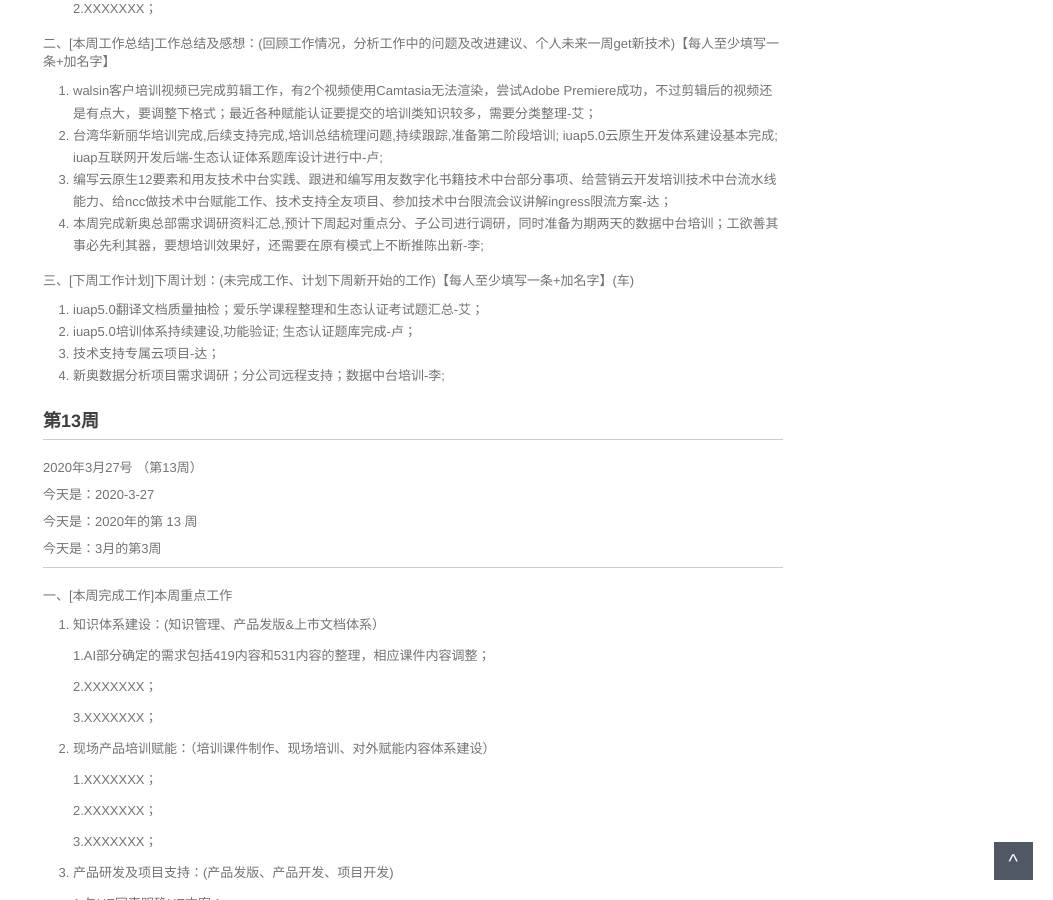
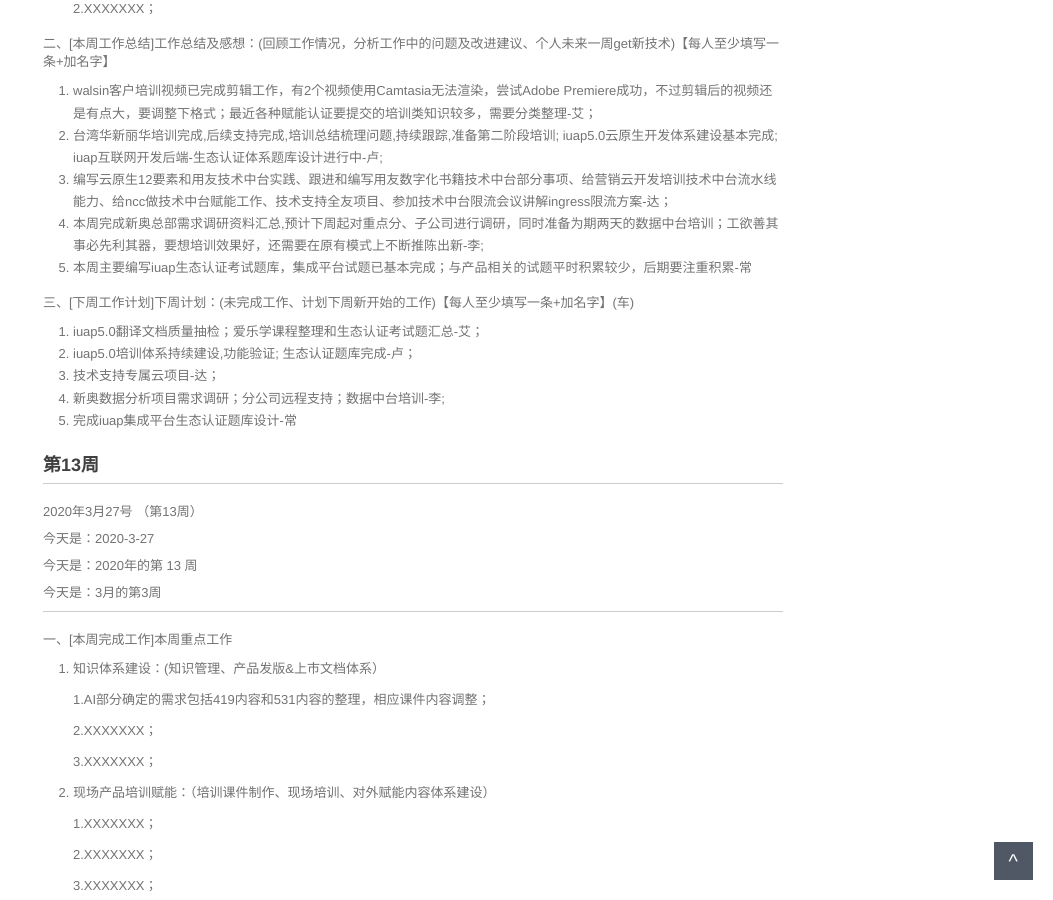
Before and after one commit to walllFlower/blog, a Jekyll site: the page built from 2020-02-28-day_report.md, in a window 1280 px wide and 900 px high, scrolled down 1284 px. Shown: the whole window, without its empty margins (227-1280 px from the left). Built offline with Jekyll 4.4.1, drawn with Linux system fonts in a browser that asks for light colours; comment, search, counter and statistics services are not loaded.

Commit message:
Update 2020-02-28-day_report.md

```diff
--- a/2020-02-28-day_report.md
+++ b/2020-02-28-day_report.md
@@ -81,6 +81,7 @@ categories: 技术运营工作周报
 2. 台湾华新丽华培训完成,后续支持完成,培训总结梳理问题,持续跟踪,准备第二阶段培训; iuap5.0云原生开发体系建设基本完成; iuap互联网开发后端-生态认证体系题库设计进行中-卢;
 3. 编写云原生12要素和用友技术中台实践、跟进和编写用友数字化书籍技术中台部分事项、给营销云开发培训技术中台流水线能力、给ncc做技术中台赋能工作、技术支持全友项目、参加技术中台限流会议讲解ingress限流方案-达；
 4. 本周完成新奥总部需求调研资料汇总,预计下周起对重点分、子公司进行调研，同时准备为期两天的数据中台培训；工欲善其事必先利其器，要想培训效果好，还需要在原有模式上不断推陈出新-李;
+5. 本周主要编写iuap生态认证考试题库，集成平台试题已基本完成；与产品相关的试题平时积累较少，后期要注重积累-常
 
 三、[下周工作计划]下周计划：(未完成工作、计划下周新开始的工作)【每人至少填写一条+加名字】(车)
 
@@ -88,6 +89,7 @@ categories: 技术运营工作周报
 2. iuap5.0培训体系持续建设,功能验证; 生态认证题库完成-卢；
 3. 技术支持专属云项目-达；
 4. 新奥数据分析项目需求调研；分公司远程支持；数据中台培训-李;
+5. 完成iuap集成平台生态认证题库设计-常
 
 
 ###  第13周
```
